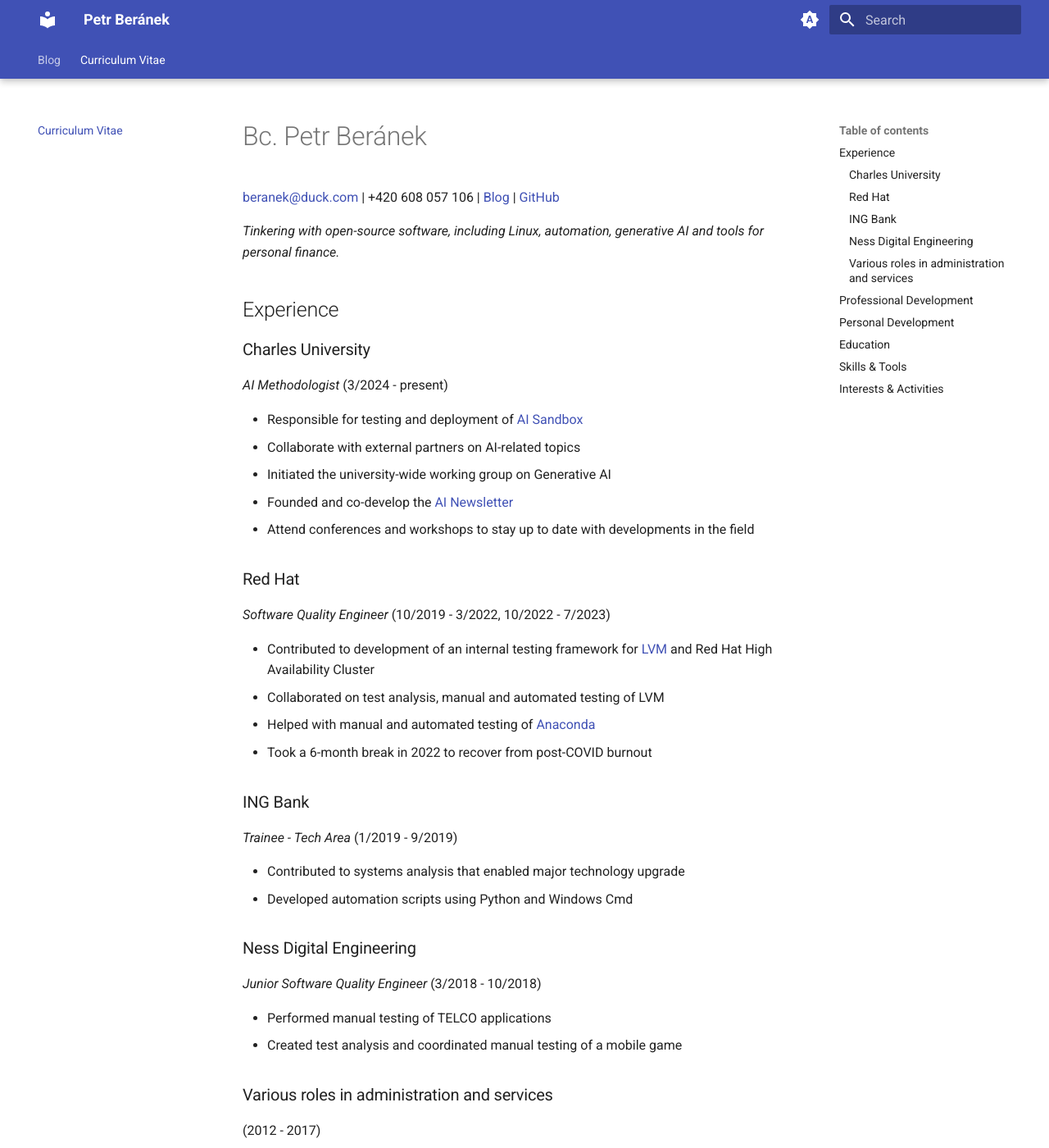
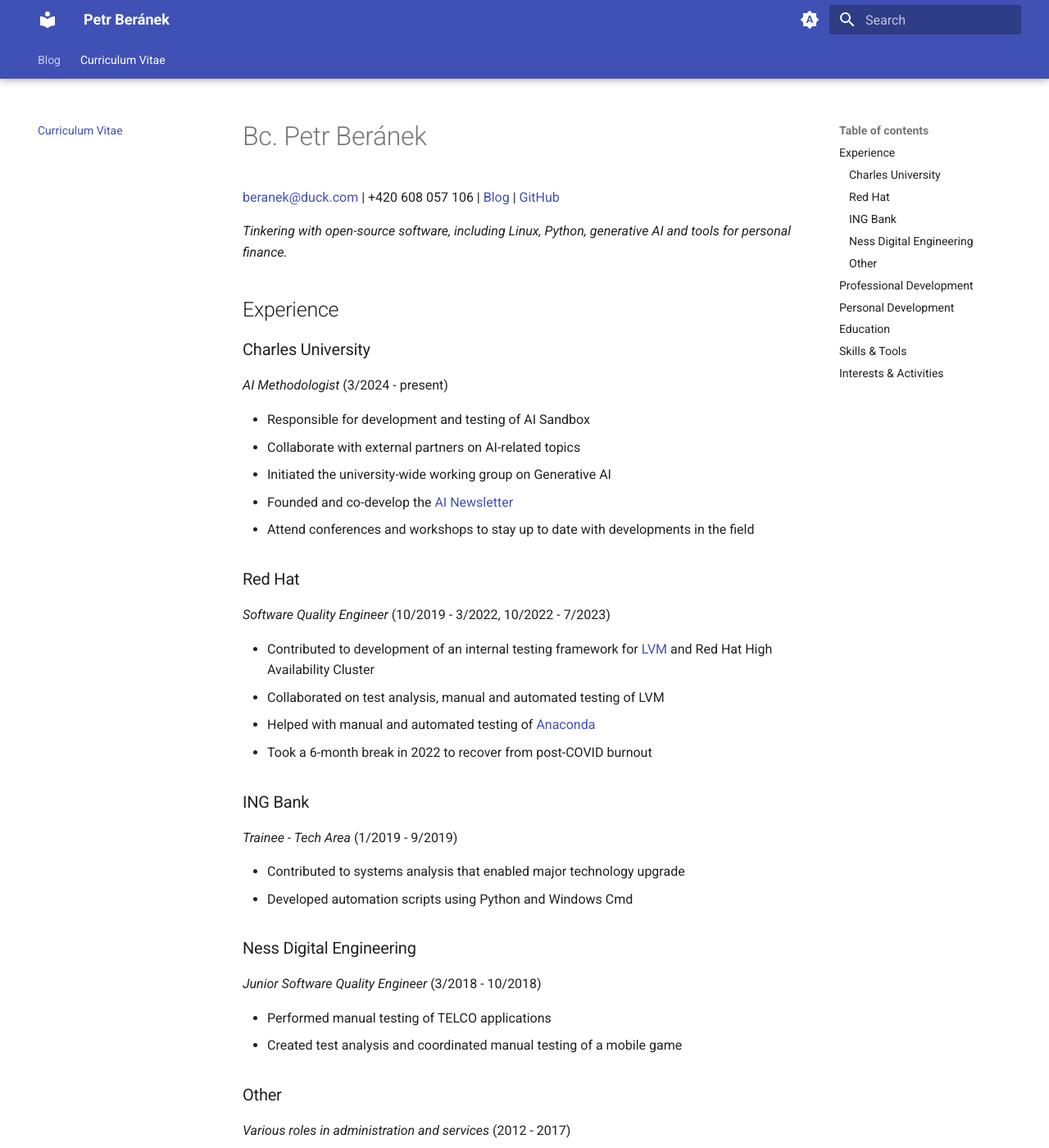
Before and after one commit to peberanek/peberanek.github.io, an MkDocs documentation site: the page built from docs/cv.md, in a window 1280 px wide and 1400 px high. Shown: the whole window at 82% size. Built offline with MkDocs 1.6.1 and Material for MkDocs 9.7.7, drawn with Linux system fonts in a browser that asks for light colours; some of the changed text lies outside the part shown.

Commit message:
cv: refine

```diff
--- a/docs/cv.md
+++ b/docs/cv.md
@@ -2,7 +2,7 @@
 
 [beranek@duck.com](mailto:beranek@duck.com) | +420 608 057 106 | [Blog](https://peberanek.github.io/){:target="_blank"} | [GitHub](https://github.com/peberanek){:target="_blank"}
 
-_Tinkering with open-source software, including Linux, automation, generative AI and tools for personal finance._
+_Tinkering with open-source software, including Linux, Python, generative AI and tools for personal finance._
 
 ## Experience
 
@@ -10,7 +10,7 @@
 
 _AI Methodologist_ (3/2024 - present)
 
-* Responsible for testing and deployment of [AI Sandbox](https://github.com/peberanek/ai-sandbox){:target="_blank"}
+* Responsible for development and testing of AI Sandbox
 * Collaborate with external partners on AI-related topics
 * Initiated the university-wide working group on Generative AI
 * Founded and co-develop the [AI Newsletter](https://ai.cuni.cz/AI-64.html){:target="_blank"}
@@ -39,9 +39,9 @@
 * Performed manual testing of TELCO applications
 * Created test analysis and coordinated manual testing of a mobile game
 
-### Various roles in administration and services
+### Other
 
-(2012 - 2017)
+_Various roles in administration and services_ (2012 - 2017)
 
 ## Professional Development
 
```
Also changed, not shown: other parts of docs/cv.md (+2 -2 lines).
